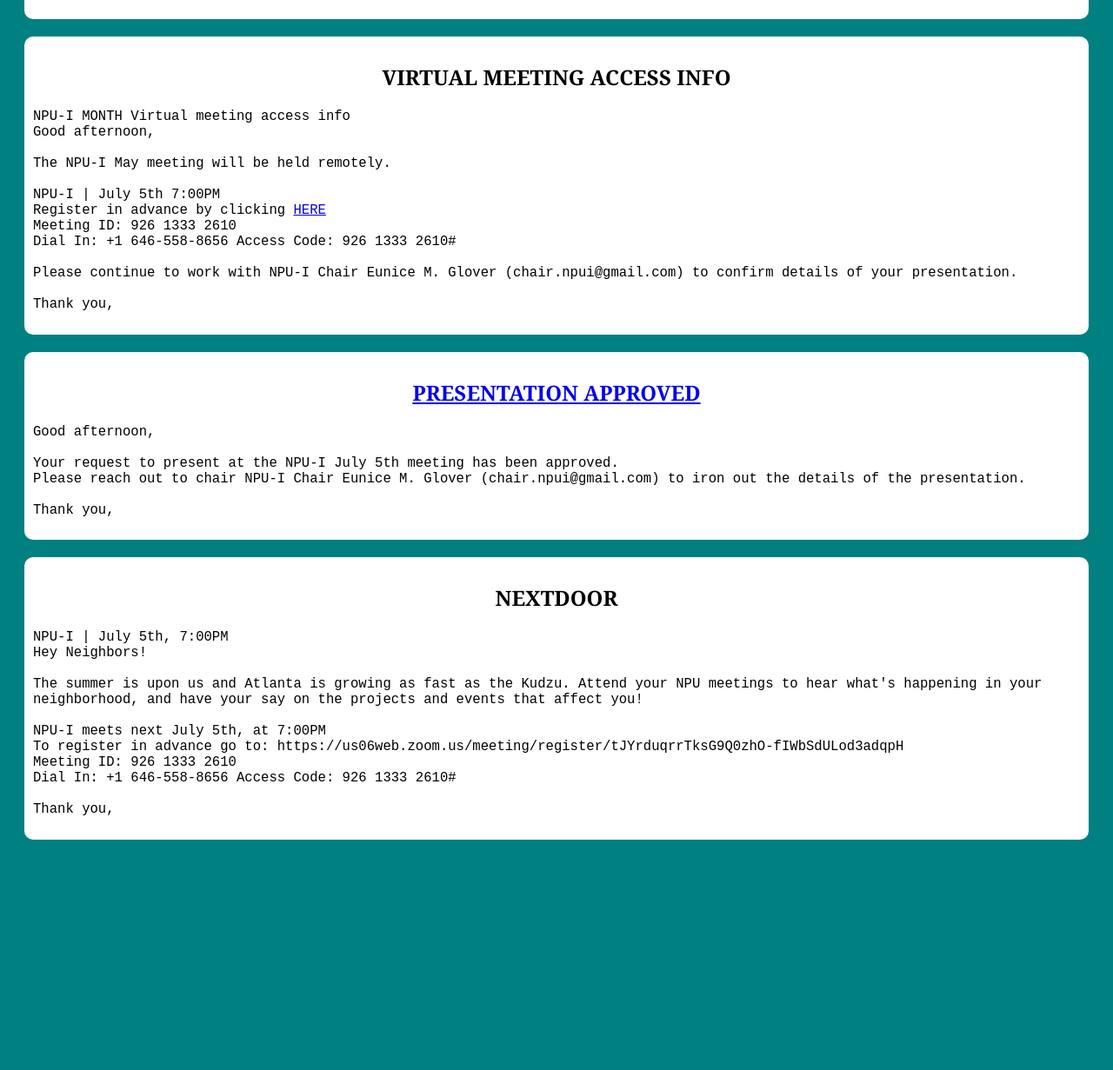
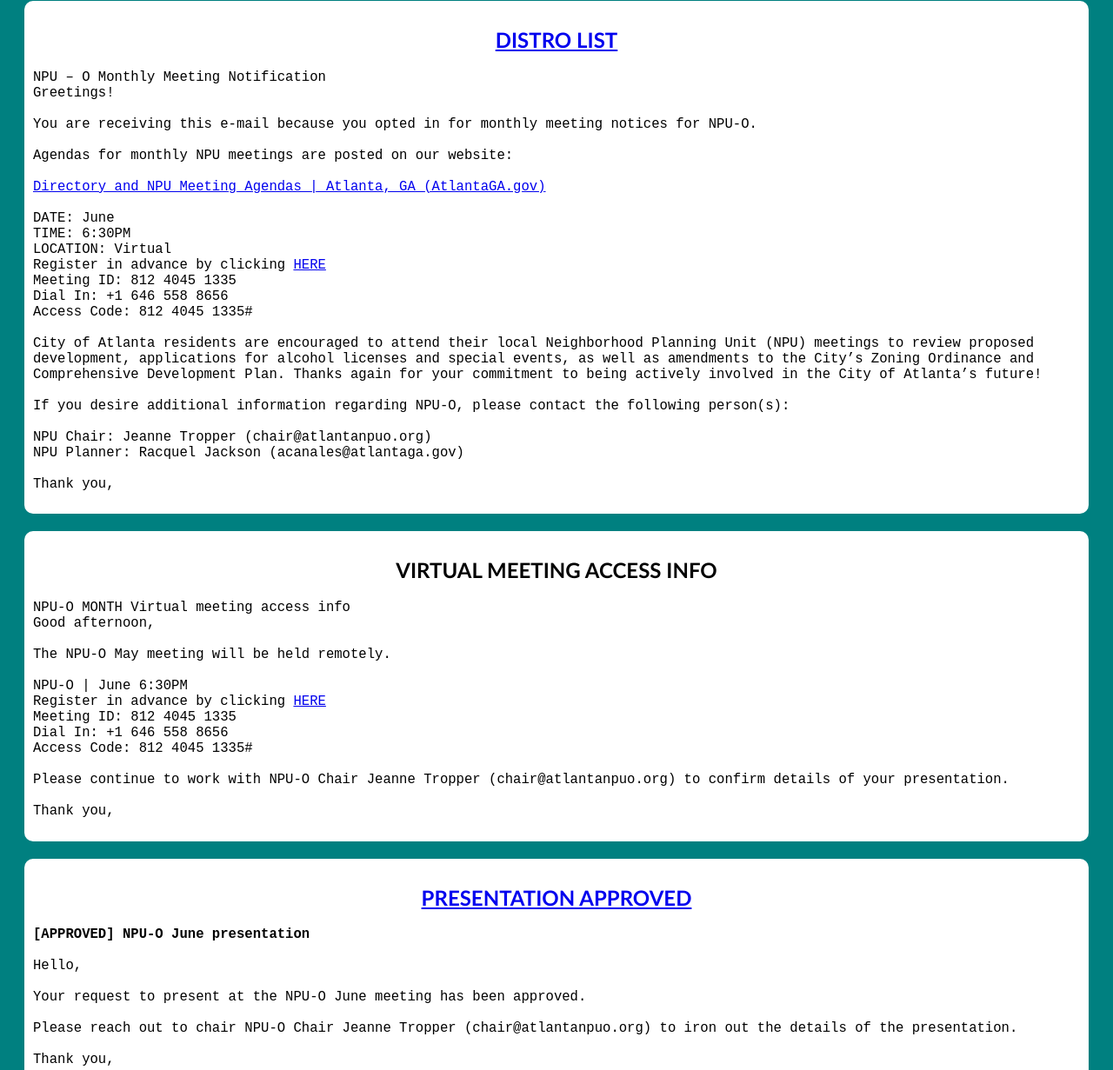
Before and after one commit to UrbaneD0ge/Code-Repos, a website: page NPUNGLR8R/NPUscript.html in a window 1280 px wide. Shown: the part 574-1805 px from the top of the page at 87% size. Before the commit the page ends 1560 px from the top, so only its background shows below. Drawn offline with Linux system fonts and the light colour scheme.

Commit message:
complete draft, final to chair tempLits

```diff
--- a/NPUNGLR8R/NPUscript.html
+++ b/NPUNGLR8R/NPUscript.html
@@ -6,73 +6,110 @@
         <link rel="stylesheet" href="style.css">
       </head>
       <body>
+
+      <div>
+        <h2><a href="mailto:NPU-O?subject=June draft meeting agenda&cc=dvasquez@atlantaga.gov; kdunlap@atlantaga.gov&body=Good day Ms. Tropper and NPU-O,%0D%0DPlease see the attached draft version of the NPU-O June meeting agenda. If you notice any items missing, miscategorized, or would like to make other edits please let me know by EOB DAYSBEFOREPUBL.%0D%0DThank you,">DRAFT</a></h2>
+    <pre>
+June draft meeting agenda
+
+Good day Ms. Tropper and NPU-O,
+
+Please see the attached draft version of the NPU-O June meeting agenda. If you notice any items missing, miscategorized, or would like to make other edits please let me know <u>by EOB DAYSBEFOREPUBL</u>.
+
+Thank you,
+    </pre>
+      </div>
+
+      <div>
+        <h2><a href="mailto:NPU-O?subject=June Final meeting agenda&cc=dvasquez@atlantaga.gov; kdunlap@atlantaga.gov&body=Good day Ms. Tropper and NPU-O,%0D%0DPlease see the attached Final version of the NPU-O June meeting agenda.%0D%0DThank you,">FINAL</a></h2>
+    <pre>
+June Final meeting agenda
+
+Good day Ms. Tropper and NPU-O,
+
+Please see the attached Final version of the NPU-O June meeting agenda.
+
+Thank you,
+    </pre>
+      </div>
+
         <div>
-      <h2><a href="mailto:npumail@atlantaga.gov?subject=NPU - I Monthly Meeting Notification&cc=kdunlap@atlantaga.gov; dvasquez@atlantaga.gov&subject=NPU – I Monthly Meeting Notification&body=Greetings!%0D%0A%0D%0AYou are receiving this e-mail because you opted in for monthly meeting notices for NPU-I.%0D%0A%0D%0AAgendas for monthly NPU meetings are posted on our website:%0D%0Dhttps://www.atlantaga.gov/government/departments/city-planning/neighborhood-and-npu-contacts%0D%0A%0D%0A%0D%0A%0D%0ADATE: July 5th%0DTIME: 7:00PM%0DLOCATION: Virtual%0D%0A%0D%0ATo register in advance, go to:%0Dhttps://us06web.zoom.us/meeting/register/tJYrduqrrTksG9Q0zhO-fIWbSdULod3adqpH%0DMeeting ID: 926 1333 2610
-Dial In: +1 646-558-8656 Access Code: 926 1333 2610#%0D%0A%0D%0ACity of Atlanta residents are encouraged to attend their local Neighborhood Planning Unit (NPU) meetings to review proposed development, applications for alcohol licenses and special events, as well as amendments to the City’s Zoning Ordinance and Comprehensive Development Plan. Thanks again for your commitment to being actively involved in the City of Atlanta’s future!
-      %0D%0A%0D%0AIf you desire additional information regarding NPU-I, please contact the following person(s):%0D%0A%0D%0ANPU Chair: Eunice M. Glover (chair.npui@gmail.com)%0DNPU Planner: Susan Coleman (sucoleman@atlantaga.gov)%0D%0A%0D%0AThank you,">DISTRO LIST</a></h2>
+      <h2><a href="mailto:npumail@atlantaga.gov?subject=NPU - O Monthly Meeting Notification&subject=NPU – O Monthly Meeting Notification&body=Greetings!%0D%0A%0D%0AYou are receiving this e-mail because you opted in for monthly meeting notices for NPU-O.%0D%0A%0D%0AAgendas for monthly NPU meetings are posted on our website: https://www.atlantaga.gov/government/departments/city-planning/neighborhood-and-npu-contacts%0D%0A%0D%0ADATE: June%0DTIME: 6:30PM%0DLOCATION: Virtual%0D%0A%0D%0ATo register in advance, go to:%0Dhttps://us06web.zoom.us/meeting/register/tJIsdeGgrTIsGda9TZkaUfsNakMmS0zxpVe4%0DMeeting ID: 812 4045 1335%0DDial In: +1 646 558 8656%0D
+      Access Code: 812 4045 1335#%0D%0A%0D%0ACity of Atlanta residents are encouraged to attend their local Neighborhood Planning Unit (NPU) meetings to review proposed development, applications for alcohol licenses and special events, as well as amendments to the City’s Zoning Ordinance and Comprehensive Development Plan. Thanks again for your commitment to being actively involved in the City of Atlanta’s future!
+      %0D%0A%0D%0AIf you desire additional information regarding NPU-O, please contact the following person(s):%0D%0A%0D%0ANPU Chair: Jeanne Tropper (chair@atlantanpuo.org)%0DNPU Planner: Racquel Jackson (acanales@atlantaga.gov)%0D%0A%0D%0AThank you,">DISTRO LIST</a></h2>
         <pre>
-NPU – I Monthly Meeting Notification
+NPU – O Monthly Meeting Notification
 Greetings!
 
-You are receiving this e-mail because you opted in for monthly meeting notices for NPU-I.
+You are receiving this e-mail because you opted in for monthly meeting notices for NPU-O.
 
 Agendas for monthly NPU meetings are posted on our website:
 
 <a href='https://www.atlantaga.gov/government/departments/city-planning/neighborhood-and-npu-contacts'>Directory and NPU Meeting Agendas | Atlanta, GA (AtlantaGA.gov)</a>
 
-DATE: July 5th
-TIME: 7:00PM
+DATE: June
+TIME: 6:30PM
 LOCATION: Virtual
-Register in advance by clicking <a href='https://us06web.zoom.us/meeting/register/tJYrduqrrTksG9Q0zhO-fIWbSdULod3adqpH'>HERE</a>
-Meeting ID: 926 1333 2610
-Dial In: +1 646-558-8656 Access Code: 926 1333 2610#
+Register in advance by clicking <a href='https://us06web.zoom.us/meeting/register/tJIsdeGgrTIsGda9TZkaUfsNakMmS0zxpVe4'>HERE</a>
+Meeting ID: 812 4045 1335
+Dial In: +1 646 558 8656
+Access Code: 812 4045 1335#
 
 City of Atlanta residents are encouraged to attend their local Neighborhood Planning Unit (NPU) meetings to review proposed development, applications for alcohol licenses and special events, as well as amendments to the City’s Zoning Ordinance and Comprehensive Development Plan. Thanks again for your commitment to being actively involved in the City of Atlanta’s future!
 
-If you desire additional information regarding NPU-I, please contact the following person(s):
+If you desire additional information regarding NPU-O, please contact the following person(s):
 
-NPU Chair: Eunice M. Glover (chair.npui@gmail.com)
-NPU Planner: Susan Coleman (sucoleman@atlantaga.gov)
+NPU Chair: Jeanne Tropper (chair@atlantanpuo.org)
+NPU Planner: Racquel Jackson (acanales@atlantaga.gov)
 
 Thank you,
 </div>
+
 <div><h2>VIRTUAL MEETING ACCESS INFO</h2>
-<pre>NPU-I MONTH Virtual meeting access info
+<pre>NPU-O MONTH Virtual meeting access info
 Good afternoon,
 
-The NPU-I May meeting will be held remotely.
+The NPU-O May meeting will be held remotely.
 
-NPU-I | July 5th 7:00PM
-Register in advance by clicking <a href='https://us06web.zoom.us/meeting/register/tJYrduqrrTksG9Q0zhO-fIWbSdULod3adqpH'>HERE</a>
-Meeting ID: 926 1333 2610
-Dial In: +1 646-558-8656 Access Code: 926 1333 2610#
+NPU-O | June 6:30PM
+Register in advance by clicking <a href='https://us06web.zoom.us/meeting/register/tJIsdeGgrTIsGda9TZkaUfsNakMmS0zxpVe4'>HERE</a>
+Meeting ID: 812 4045 1335
+Dial In: +1 646 558 8656
+Access Code: 812 4045 1335#
 
-Please continue to work with NPU-I Chair Eunice M. Glover (chair.npui@gmail.com) to confirm details of your presentation.
+Please continue to work with NPU-O Chair Jeanne Tropper (chair@atlantanpuo.org) to confirm details of your presentation.
 
 Thank you,</pre>
 </div>
-<div><h2><a href="mailto:?subject=APPROVED NPU-I July 5th presentation&cc=kdunlap@atlantaga.gov; dvasquez@atlantaga.gov&body=Good afternoon,%0D%0A%0D%0AYour request to present at the NPU-I July 5th has been approved.%0D%0A%0D%0APlease reach out to Eunice M. Glover (chair.npui@gmail.com) to iron out the details of the presentation.%0D%0A%0D%0AThank you,%0D%0A%0D%0A">PRESENTATION APPROVED</a></h2>
+
+<div><h2><a href="mailto:?subject=APPROVED NPU-O June presentation&cc=kdunlap@atlantaga.gov; dvasquez@atlantaga.gov&body=Good afternoon,%0D%0A%0D%0AYour request to present at the NPU-O June has been approved.%0D%0A%0D%0APlease reach out to Jeanne Tropper (chair@atlantanpuo.org) to iron out the details of the presentation.%0D%0A%0D%0AThank you,%0D%0A%0D%0A">PRESENTATION APPROVED</a></h2>
 <pre>
-Good afternoon,
+<strong>[APPROVED] NPU-O June presentation</strong>
 
-Your request to present at the NPU-I July 5th meeting has been approved.
-Please reach out to chair NPU-I Chair Eunice M. Glover (chair.npui@gmail.com) to iron out the details of the presentation.
+Hello,
+
+Your request to present at the NPU-O June meeting has been approved.
+
+Please reach out to chair NPU-O Chair Jeanne Tropper (chair@atlantanpuo.org) to iron out the details of the presentation.
 
 Thank you,
 </pre></div>
+
 <div><h2>NEXTDOOR</h2>
 <pre>
-NPU-I | July 5th, 7:00PM
+NPU-O | June, 6:30PM
 Hey Neighbors!
 
 The summer is upon us and Atlanta is growing as fast as the Kudzu. Attend your NPU meetings to hear what's happening in your neighborhood, and have your say on the projects and events that affect you!
 
-NPU-I meets next July 5th, at 7:00PM
-To register in advance go to: https://us06web.zoom.us/meeting/register/tJYrduqrrTksG9Q0zhO-fIWbSdULod3adqpH
-Meeting ID: 926 1333 2610
-Dial In: +1 646-558-8656 Access Code: 926 1333 2610#
+NPU-O meets next June, at 6:30PM
+To register in advance go to: https://us06web.zoom.us/meeting/register/tJIsdeGgrTIsGda9TZkaUfsNakMmS0zxpVe4
+Meeting ID: 812 4045 1335
+Dial In: +1 646 558 8656
+Access Code: 812 4045 1335#
 
 Thank you,
 </pre></div>
+
 </body>
 </html>
--- a/NPUNGLR8R/style.css
+++ b/NPUNGLR8R/style.css
@@ -1,6 +1,6 @@
 body {
   background-color: teal;
-  font-family: Cambria, Cochin, Georgia, Times, 'Times New Roman', serif;
+  font-family: 'Gill Sans', 'Gill Sans MT', Calibri, 'Trebuchet MS', sans-serif
 }
 
 div {
```
Also changed, not shown: NPUNGLR8R/index.js (+14 -2 lines).
